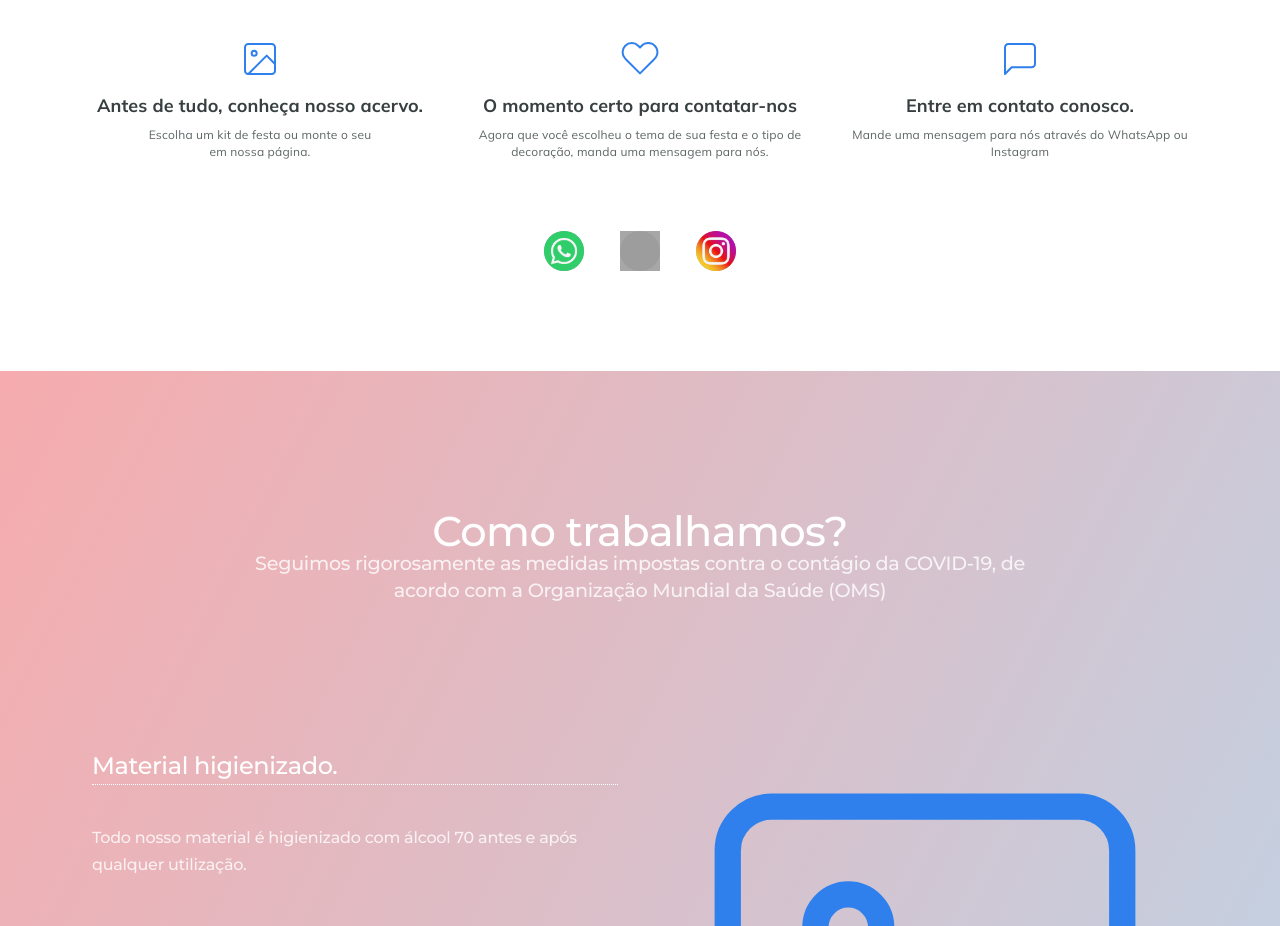
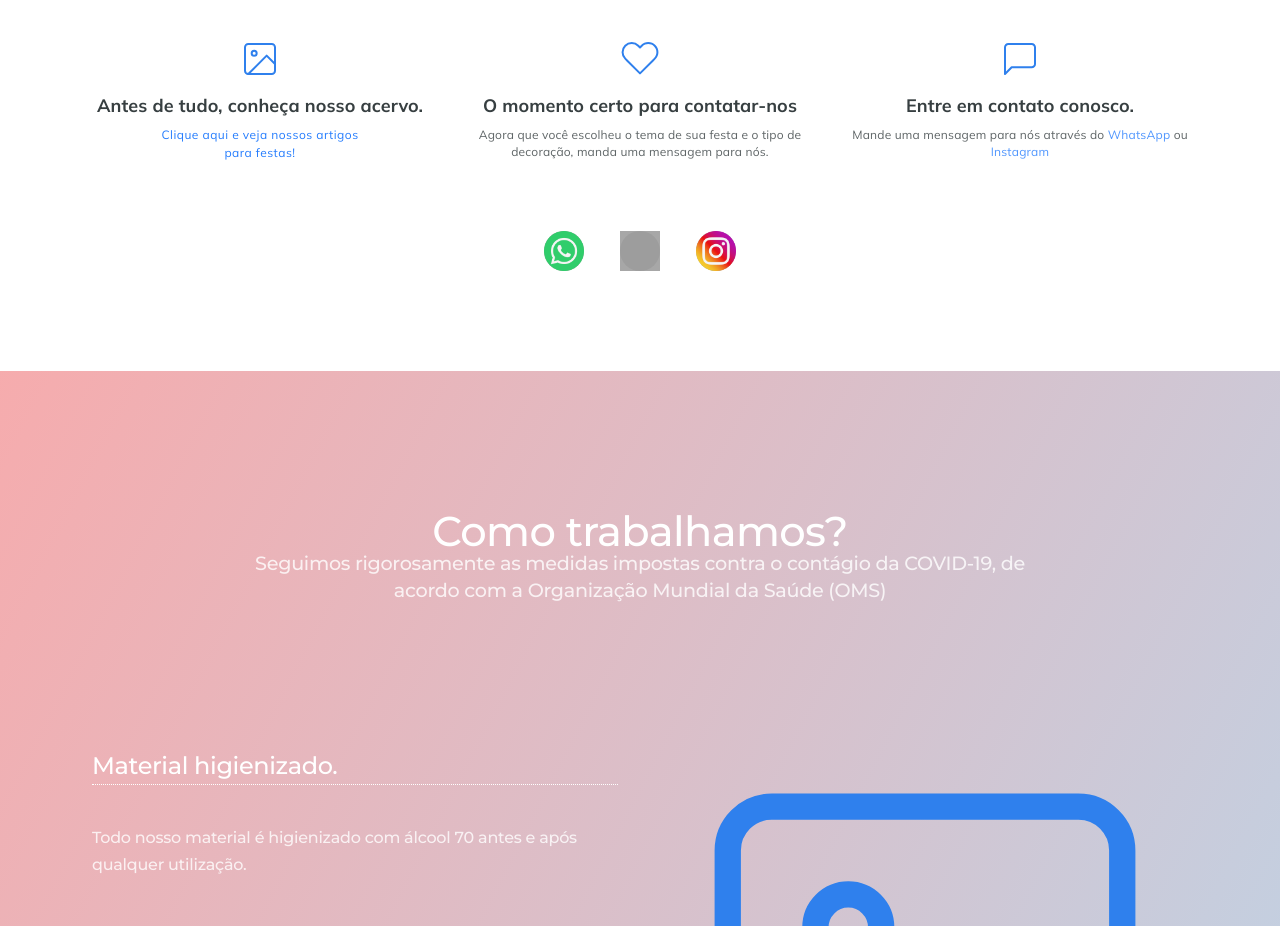
Before and after one commit to andraderafa72/koisaradafestas-frontend, a React (Create React App) app: page / in a window 1280 px wide. Shown: the part 3020-3946 px from the top of the page. Built offline with nearby package versions, Linux system fonts and the light colour scheme; grey boxes are pictures that could not be loaded.

Commit message:
Correção de links
'HowTo', 'IdealForYou' e 'Kits' com links funcionando

```diff
--- a/src/Components/Gallery/index.js
+++ b/src/Components/Gallery/index.js
@@ -32,7 +32,7 @@ const images = [
 export default class Footer extends React.Component {
   render() {
     return (
-      <section className="container gallery">
+      <section className="container gallery" id="gallery">
         <h3 className="gallery-bg">Fotos</h3>
         <h1 className="gallery-title">Nosso Acervo.</h1>
         <div className="row">
--- a/src/Components/HowTo/index.js
+++ b/src/Components/HowTo/index.js
@@ -15,12 +15,12 @@ export default class HowTo extends React.Component {
           <div className="col h-t" data-aos="fade-up" data-aos-duration="600">
             <img src={image} alt="" />
             <h1 className="howto-h1">Antes de tudo, conheça nosso acervo. </h1>
-            <p className="howto-p">
-              Escolha um kit de festa ou monte o seu
+            <a href="#gallery" className="howto-p">
+              Clique aqui e veja nossos artigos
               <br />
               {' '}
-              em nossa página.
-            </p>
+              para festas!
+            </a>
           </div>
           <div className="col h-t" data-aos="fade-up" data-aos-duration="600">
             <img src={heart} alt="" />
@@ -33,7 +33,15 @@ export default class HowTo extends React.Component {
           <div className="col h-t" data-aos="fade-up" data-aos-duration="600">
             <img src={message} alt="" />
             <h1 className="howto-h1">Entre em contato conosco.</h1>
-            <p className="howto-p">Mande uma mensagem para nós através do WhatsApp ou Instagram</p>
+            <p className="howto-p">
+              Mande uma mensagem para nós através do
+              {' '}
+              <a href="https://wa.me/5584996220051" target="_blank" rel="noreferrer">WhatsApp</a>
+              {' '}
+              ou
+              {' '}
+              <a href="#" target="_blank" rel="noreferrer">Instagram</a>
+            </p>
           </div>
         </div>
       </section>
--- a/src/Components/HowTo/style.css
+++ b/src/Components/HowTo/style.css
@@ -42,15 +42,22 @@ h1.howto-h1 {
   letter-spacing: 0.1px;
   color: #373F41;
 }
+
 p.howto-p , .contact-us p{
   font-style: normal;
+  font-size: .75rem;
   font-weight: normal;
-  font-size: .75rem;
   line-height: 143%;
   text-align: center;
   letter-spacing: 0.2px;
   color: #373F41;
   opacity: 0.8;
+}
+
+a.howto-p {
+  text-align: center;
+  font-size: .75rem;
+  letter-spacing: 0.03rem;
 }
 .h-t{
   display: flex;
--- a/src/Components/IdealForYou/index.js
+++ b/src/Components/IdealForYou/index.js
@@ -23,7 +23,7 @@ export default class IdealForYou extends React.Component {
                 magni dolores eos qui ratione voluptatem sequi nesciunt.
                 Neque porro quisquam est.
               </p>
-              <SecondaryButton>Veja</SecondaryButton>
+              <SecondaryButton href="#kits">Veja</SecondaryButton>
             </div>
             <div className="col option" data-aos="fade-up" data-aos-duration="800">
               <h4>O mais pedido?</h4>
@@ -33,7 +33,7 @@ export default class IdealForYou extends React.Component {
                 magni dolores eos qui ratione voluptatem sequi nesciunt.
                 Neque porro quisquam est.
               </p>
-              <SecondaryButton>Veja</SecondaryButton>
+              <SecondaryButton href="#kits">Veja</SecondaryButton>
             </div>
             <div className="col option" data-aos="fade-up" data-aos-duration="1000">
               <h4>Festa em casa?</h4>
@@ -43,7 +43,7 @@ export default class IdealForYou extends React.Component {
                 magni dolores eos qui ratione voluptatem sequi nesciunt.
                 Neque porro quisquam est.
               </p>
-              <SecondaryButton>Veja</SecondaryButton>
+              <SecondaryButton href="#kits">Veja</SecondaryButton>
             </div>
           </div>
         </section>
--- a/src/Components/Kits/KitCompleto/index.js
+++ b/src/Components/Kits/KitCompleto/index.js
@@ -25,7 +25,7 @@ export default class KitCeB extends React.Component {
               mesas decorativas e cilindros com capas personalizadas.
             </p>
           </div>
-          <a href="#" className="discover">Descobrir</a>
+          <a href="#how-to" className="discover">Descobrir</a>
         </div>
       </div>
     );
--- a/src/Components/Kits/KitEmCasa/index.js
+++ b/src/Components/Kits/KitEmCasa/index.js
@@ -24,7 +24,7 @@ export default class KitEmCasa extends React.Component {
               Também há a opção de escolher artigos individualmente. (Minimo de 6 itens).
             </p>
           </div>
-          <a href="#" className="discover">Descobrir</a>
+          <a href="#how-to" className="discover">Descobrir</a>
         </div>
       </div>
     );
--- a/src/Components/Kits/KitFavorito/index.js
+++ b/src/Components/Kits/KitFavorito/index.js
@@ -26,7 +26,7 @@ export default class KitFavorito extends React.Component {
               mesas decorativas ou cilindros com capas personalizadas.
             </p>
           </div>
-          <a href="#" className="discover">Descobrir</a>
+          <a href="#how-to" className="discover">Descobrir</a>
         </div>
       </div>
     );
```
Also changed, not shown: src/Components/Gallery/img/image.svg (deleted).
